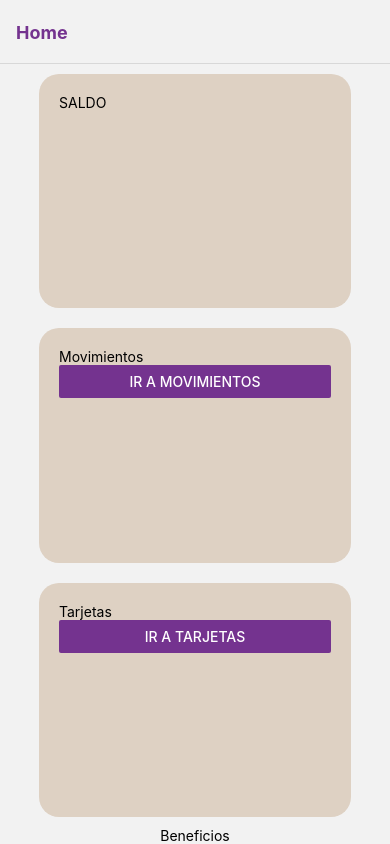
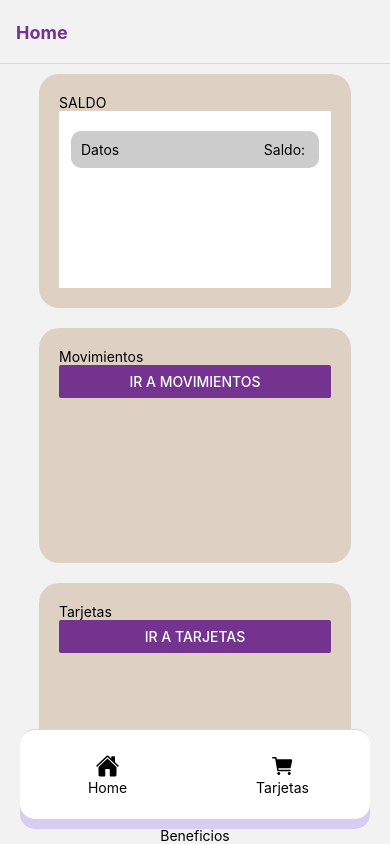
Before and after one commit to sonovdragons/myBank-ReactNative, a React Native app: screen /Home in a window 390 px wide. Built offline with nearby package versions, Linux system fonts and the light colour scheme.

Commit message:
bottom tabs

```diff
--- a/App.js
+++ b/App.js
@@ -1,7 +1,7 @@
 import { StyleSheet, Text, View } from 'react-native';
 import { useFonts } from 'expo-font'
 import AppLoading from 'expo-app-loading'
-import BankNavigator from './navigation/BankNavigator';
+import MainNavigator from './navigation';
 
 
 export default function App() {
@@ -13,7 +13,7 @@ export default function App() {
   if (!loaded) return <AppLoading />
 
   return (
-      <BankNavigator />
+      <MainNavigator />
   );
 }
 
--- a/Screens/AccountMovements.js
+++ b/Screens/AccountMovements.js
@@ -1,11 +1,13 @@
 import React from 'react'
 import {View, Text, StyleSheet, Button} from 'react-native'
 import Colors from '../constants/color'
+import UserScreen from './UserScreen'
 
 function AccountMovements({navigation}) {
     return (
         <View>
             <Text>AccountMovements</Text>
+
             <Button title='Volver a Home' color={Colors.primary} onPress={() => {
                 navigation.navigate('Home')
             }} />
--- a/Screens/Home.js
+++ b/Screens/Home.js
@@ -1,12 +1,14 @@
 import React from 'react'
 import {View, Text, StyleSheet, Button} from 'react-native'
 import Colors from '../constants/color'
+import UserScreen from './UserScreen'
 
 function Home({navigation}) {
     return (
         <View style={styles.container}>
             <View style={styles.cardIncome}>
                 <Text>SALDO</Text>
+                <UserScreen />
             </View>
             <View style={styles.cardMovements}>
                 <Text>Movimientos</Text>
--- /dev/null
+++ b/Screens/UserScreen.js
@@ -0,0 +1,65 @@
+import React from "react"
+import { FlatList, TouchableOpacity, View, StyleSheet, Text } from "react-native"
+import UsersItem from "../components/UsersItem"
+import {USERS} from '../data/usuarios'
+
+
+const UserScreen = () => {
+    const users = {USERS}
+
+
+    const renderUser= ({users}) =>{
+        <UsersItem users={users}/>
+    }
+    return (
+        <View style={styles.container}>
+            <View style={styles.list}>
+                <FlatList
+                data={users}
+                keyExtratctor={user => user.id}
+                renderUser={renderUser}
+                />
+
+            </View>
+
+            <View>
+                <TouchableOpacity style={styles.confirm}>
+                    <Text>Datos</Text>
+                    <View style={styles.total}>
+                        <Text>Saldo: {users.bankAccount}</Text>
+                    </View>
+                </TouchableOpacity>
+            </View>
+        </View>
+    )
+}
+
+const styles= StyleSheet.create({
+    container: {
+        flex: 1,
+        padding: 12,
+        backgroundColor: "#fff",
+        paddingBottom: 120
+    },
+    list: {
+        flex: 1
+    },
+    footer: {
+        padding: 12,
+        borderTopColor: '#ccc',
+        borderTopWidth: 1
+    },
+    confirm: {
+        backgroundColor: "#ccc",
+        borderRadius: 10,
+        padding: 10,
+        flexDirection: 'row',
+        alignItems: 'center',
+        justifyContent: 'space-between'
+    },
+    total: {
+        flexDirection: 'row'
+    }
+})
+
+export default UserScreen
--- /dev/null
+++ b/components/UsersItem.js
@@ -0,0 +1,45 @@
+import React from 'react'
+import {View, Text, TouchableOpacity, StyleSheet} from 'react-native'
+import {Ionicons} from '@expo/vector-icons'
+import Color from '../constants/color'
+
+
+function UsersItem({item}) {
+    return (
+        <View>
+            <View style={styles.item}>
+                <Text style={styles.header}>{item.name} + " " + {item.lastName}</Text>
+            </View>
+            <View style={styles.detail}>
+                <Text>Numero de Cuenta: {item.bankAccountNumber}</Text>
+                <Text>{item.bankAccount}</Text>
+            </View>
+        </View>
+    )
+}
+
+const styles= StyleSheet.create({
+    item: {
+        flex: 1,
+        padding: 8,
+        borderBottomWidth: 1,
+        borderBottomColor: "#74338F"
+    },
+    header: {
+        fontSize: 18,
+        fontFamily: 'OpenSansBold'
+    },
+    detail: {
+        flex: 1,
+        flexDirection: 'row',
+        flexWrap: 'wrap',
+        alignItems: 'center',
+        justifyContent: 'space-around'
+    },
+    text:{
+        fontSize: 16,
+        fontFamily: 'OpenSans'
+    }
+})
+
+export default UsersItem
--- /dev/null
+++ b/data/usuarios.js
@@ -0,0 +1,20 @@
+export const USER = [
+    {
+        id: 1,
+        name: "Martin",
+        lastName: "Cagliolo",
+        bankAccountNumber: 400,
+        bankAccount: 67880,
+        creditCard: true,
+        creditCardNumer: 4550478069636520
+    },
+    {
+        id: 2,
+        name: "Julio",
+        lastName: "Achaval",
+        bankAccountNumber: 401,
+        bankAccount: 6600,
+        creditCard: false,
+        creditCardNumer: 8790562345127845
+    }
+]
--- a/navigation/BankNavigator.js
+++ b/navigation/BankNavigator.js
@@ -1,5 +1,4 @@
 import React from 'react'
-import { NavigationContainer } from '@react-navigation/native'
 import{createNativeStackNavigator} from '@react-navigation/native-stack'
 import Home from '../Screens/Home'
 import Scan from '../Screens/Scan'
@@ -13,7 +12,6 @@ const Stack = createNativeStackNavigator()
 
 const BankNavigator = () => {
     return (
-        <NavigationContainer>
         <Stack.Navigator initialRouteName="Home"
             screenOptions={{
                 headerStyle: {
@@ -31,7 +29,6 @@ const BankNavigator = () => {
             <Stack.Screen name="Scan" component={Scan} />
             <Stack.Screen name="SignUp" component={SignUp} />
         </Stack.Navigator>
-        </NavigationContainer>
     )
 }
 
--- /dev/null
+++ b/navigation/CardNavigator/CardNavigator.js
@@ -0,0 +1,33 @@
+import React from 'react'
+import {Platform} from 'react-native'
+import {createNativeStackNavigator} from "@react-navigation/native-stack"
+import BankCards from '../../Screens/BankCards'
+import Colors from '../../constants/color'
+
+
+const Stack = createNativeStackNavigator()
+
+const CardNavigator = () => {
+    return (
+        <Stack.Navigator
+            initialRouteName="Cards"
+            screenOptions={{
+                headerStyle: {
+                    backgroundColor: Platform.OS === 'android' ? Colors.primary : ''
+                },
+                headerTintColor: Platform.OS === 'android' ? 'white' : Colors.accent,
+                headerTitleStyle: {
+                    fontWeight: 'bold'
+                }
+            }}
+        >
+            <Stack.Screen
+                name="Cards"
+                component={BankCards}
+                options={{title: 'Tarjetas'}}
+            />
+        </Stack.Navigator>
+    )
+}
+
+export default CardNavigator
--- /dev/null
+++ b/navigation/index.js
@@ -0,0 +1,15 @@
+import { NavigationContainer } from '@react-navigation/native'
+import React from 'react'
+import TabNavigator from './tab/TabNavigator'
+
+function MainNavigator() {
+    return (
+        <NavigationContainer>
+            <TabNavigator />
+        </NavigationContainer>
+    )
+}
+
+export default MainNavigator
+
+//russo el telefono pertenece a a otra etapa del same
--- /dev/null
+++ b/navigation/tab/TabNavigator.js
@@ -0,0 +1,69 @@
+import React from 'react'
+import {StyleSheet, View, Text} from 'react-native'
+import {BottomTabBar, createBottomTabNavigator} from '@react-navigation/bottom-tabs'
+import BankNavigator from '../BankNavigator'
+import CardNavigator from '../CardNavigator/CardNavigator'
+import { NavigationContainer } from '@react-navigation/native'
+import {Ionicons} from '@expo/vector-icons'
+
+const BottomTabs = createBottomTabNavigator()
+const TabNavigator = () => {
+    return (
+        <BottomTabs.Navigator
+            screenOptions={{
+                headerShown: false,
+                tabBarShowLabel: false,
+                tabBarStyle: styles.tabBar,
+            }}
+            initialRouteName="Home" >
+            <BottomTabs.Screen
+                name="Home"
+                component={BankNavigator}
+                options={{
+                    tabBarIcon: ({focused}) =>(
+                        <View style={styles.item}>
+                            <Ionicons name="md-home" size={24} color="black" />
+                            <Text>Home</Text>
+                        </View>
+                    )
+                }}
+            />
+            <BottomTabs.Screen
+                name="CardNavigator"
+                component={CardNavigator}
+                options={{
+                    tabBarIcon: ({focused}) => (
+                        <View style={styles.item} >
+                            <Ionicons name="md-cart" size={24} color="black" />
+                            <Text>Tarjetas</Text>
+                        </View>
+                    )
+                }}
+            />
+        </BottomTabs.Navigator>
+    )
+}
+
+const styles = StyleSheet.create ({
+    tabBar: {
+        shadowColor: '#7f5df0',
+        shadowOffset: {width: 0, height: 10},
+        shadowOpacity: 0.25,
+        shadowRadius: 0.23,
+        elevation: 5,
+        position: 'absolute',
+        bottom: 25,
+        left: 20,
+        right: 20,
+        borderRadius: 15,
+        height: 90,
+
+    },
+    item: {
+        flex: 1,
+        justifyContent: 'center',
+        alignItems: 'center'
+    }
+})
+
+export default TabNavigator
--- a/package.json
+++ b/package.json
@@ -10,6 +10,7 @@
     "eject": "expo eject"
   },
   "dependencies": {
+    "@react-navigation/bottom-tabs": "^6.3.1",
     "@react-navigation/native": "^6.0.10",
     "@react-navigation/native-stack": "^6.6.1",
     "expo": "~44.0.0",
```
Also changed, not shown: 1 other file (tests, documents, lock files or other folders). Lines whose indentation alone changed are shown as unchanged.
